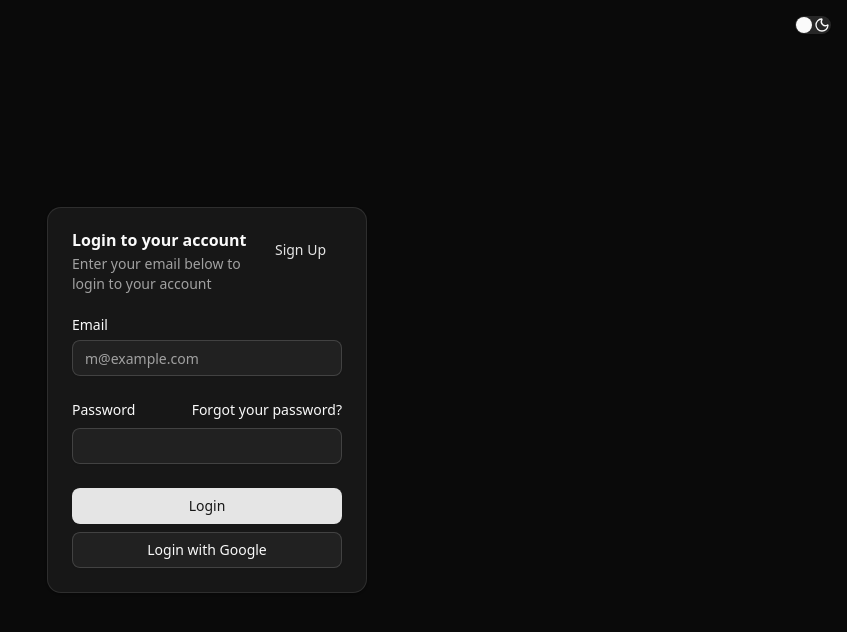
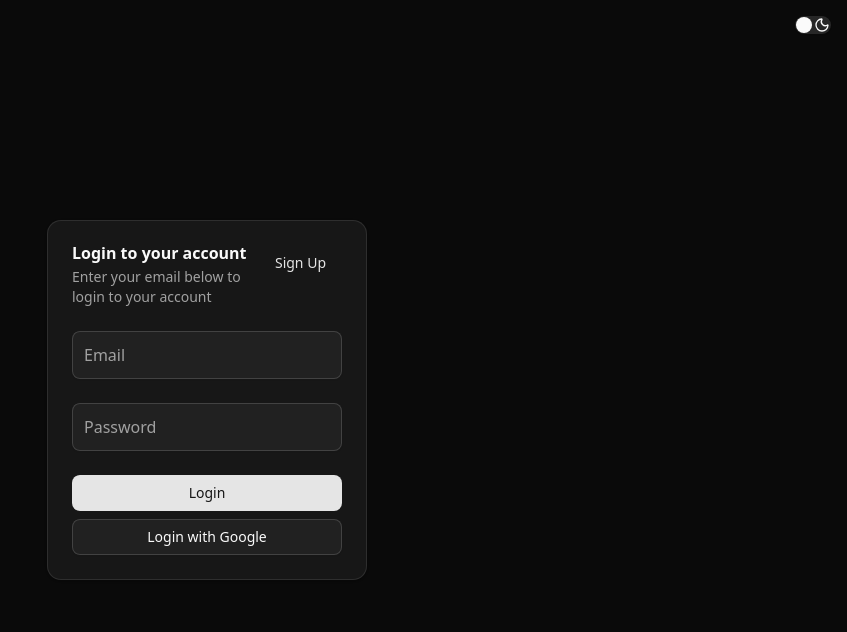
Before and after one commit to recursive-reshy/oauth2-example, a React (Vite) app: page / in a window 1280 px wide. Shown: the top 632 px of the page, without its empty margins (433-1280 px from the left). Built offline with nearby package versions, Linux system fonts and the light colour scheme.

Commit message:
pages\PageLogin.tsx: Used Floating label

```diff
--- a/src/pages/PageLogin.tsx
+++ b/src/pages/PageLogin.tsx
@@ -8,9 +8,8 @@ import {
   CardFooter,
   CardHeader,
   CardTitle,
-  Input,
-  Label,
   Switch,
+  InputFloatingLabel,
 } from "@/components"
 
 // Icons
@@ -45,25 +44,23 @@ const PageLogin = () => {
           <form>
             <div className="flex flex-col gap-6">
               <div className="grid gap-2">
-                <Label htmlFor="email">Email</Label>
-                <Input
+                <InputFloatingLabel
                   id="email"
                   type="email"
-                  placeholder="m@example.com"
+                  label="Email"
                   required
+                  handleChange={ ( e ) => {
+                    console.log( e.target.value )
+                  } }
                 />
               </div>
               <div className="grid gap-2">
-                <div className="flex items-center">
-                  <Label htmlFor="password">Password</Label>
-                  <a
-                    href="#"
-                    className="ml-auto inline-block text-sm underline-offset-4 hover:underline"
-                  >
-                    Forgot your password?
-                  </a>
-                </div>
-                <Input id="password" type="password" required />
+                <InputFloatingLabel
+                  id="password"
+                  type="password"
+                  label="Password"
+                  required
+                />
               </div>
             </div>
           </form>
```
